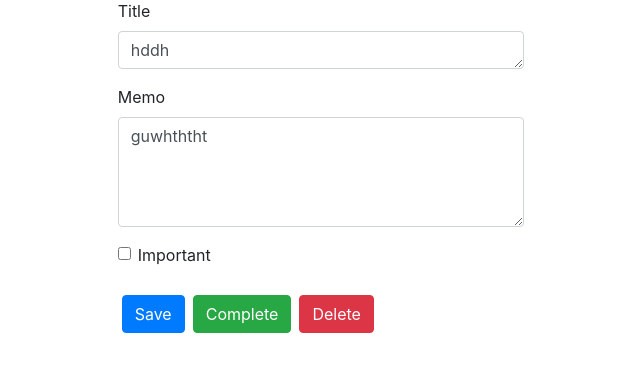
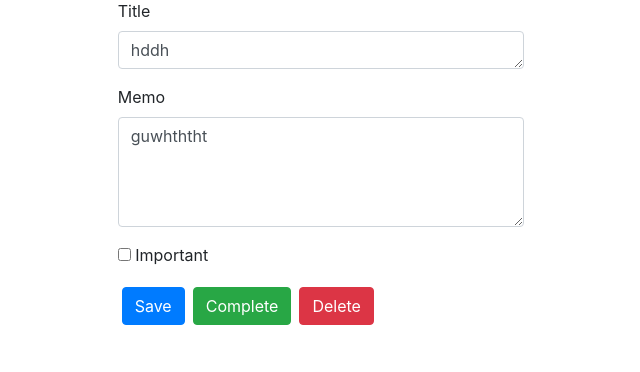
Before and after one commit to piotrPeplinski/todoManagerWebsite, a Django app: page /todos/3 in a window 1280 px wide. Shown: the part 235-607 px from the top of the page, without its empty margins (319-959 px from the left). Run offline with Django 3.2, Linux system fonts and the light colour scheme; a user stored in the database is signed in; data comes from the database, SQL or seed files in the repository.

Commit message:
fixed issue with boolean field

```diff
--- a/todo/templates/todo/detail.html
+++ b/todo/templates/todo/detail.html
@@ -16,10 +16,8 @@
                 <label for="memo">Memo</label>
                 <textarea class="form-control" name="memo" cols="38" rows="4" id="id_memo">{{todo.memo}}</textarea>
             </div>
-            <div class="form-group form-check">
-
-                <input class="form-check-input" type="checkbox" name="importance" id="id_importance">
-                <label for="importance">Important</label>
+            <div class="form-group">
+                <p>{{form.importance}} Important</p>
             </div>
 
             <div class="d-flex ">
```
